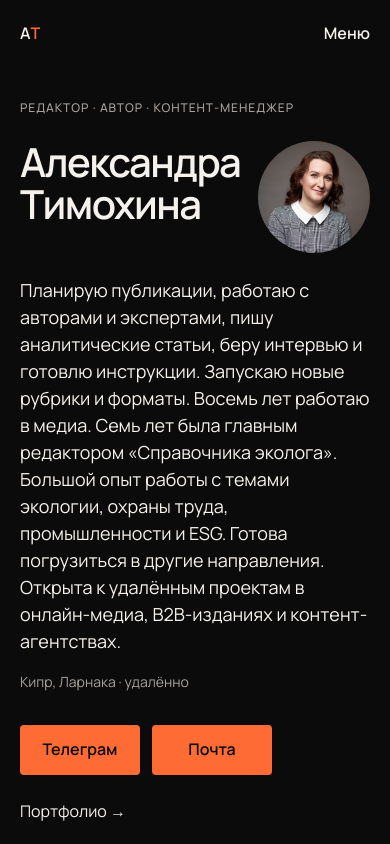
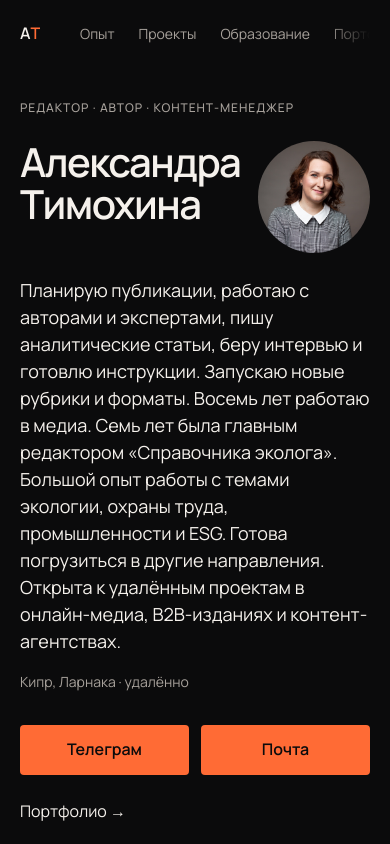
Before and after one commit to Irbis1106/resume, a plain HTML site: page index.html in a window 390 px wide. Shown: the top 844 px of the page. Drawn offline with Linux system fonts and the light colour scheme.

Commit message:
Update resume links and mobile navigation

```diff
--- a/index.html
+++ b/index.html
@@ -10,7 +10,6 @@
     <link rel="preconnect" href="https://fonts.gstatic.com" crossorigin />
     <link href="https://fonts.googleapis.com/css2?family=Manrope:wght@400;500;600&amp;display=swap" rel="stylesheet" />
     <link rel="stylesheet" href="styles.css" />
-    <script src="script.js" defer></script>
   </head>
   <body>
     <a class="skip-link" href="#main">Перейти к содержанию</a>
@@ -18,7 +17,6 @@
     <header class="site-header">
       <div class="container header-inner">
         <a class="wordmark" href="#top" aria-label="К началу страницы">А<span>Т</span></a>
-        <button class="menu-toggle" type="button" aria-expanded="false" aria-controls="main-nav">Меню</button>
         <nav class="main-nav" id="main-nav" aria-label="Основная навигация">
           <a href="#experience">Опыт</a>
           <a href="#projects">Проекты</a>
@@ -84,7 +82,7 @@
 
           <article class="experience-item grid">
             <div class="experience-content">
-              <p class="entry-title">Главный редактор <a href="https://www.profiz.ru/eco/">«Справочник эколога»</a></p>
+              <p class="entry-title">Главный редактор <a href="https://www.profiz.ru/eco/8_2024/">«Справочник эколога»</a></p>
               <p class="entry-date">Сентябрь 2017 — сентябрь 2024</p>
               <div class="experience-columns">
                 <div class="work-group">
@@ -162,12 +160,12 @@
             <p>Готовила материалы о жизни на Кипре и услугах в сфере красоты. Среди публикаций — материал об организации сопровождения и помощи пожилым людям.</p>
           </article>
           <article class="project-entry">
-            <p class="entry-title">Автор <a href="https://www.ot-media.ru/">«ОТ Медиа»</a></p>
+            <p class="entry-title">Автор <a href="https://www.ot-media.ru/author/aleksandra-timokhina">«ОТ Медиа»</a></p>
             <p class="entry-meta">2025</p>
             <p>Готовила статьи об охране труда, промышленной безопасности и развитии культуры безопасности. Работала с отраслевой информацией, историческими материалами и экспертными источниками.</p>
           </article>
           <article class="project-entry">
-            <p class="entry-title">Редактор <a href="https://corp.vkcyprus.com/health-beauty-sport/">Health &amp; Beauty Forum Cyprus</a></p>
+            <p class="entry-title">Редактор <a href="https://hbcyprus.com/ru">Health &amp; Beauty Forum Cyprus</a></p>
             <p class="entry-meta">2025</p>
             <p>Работала над содержанием и редактурой журнала форума на английском языке: готовила тексты к публикации и участвовала в подготовке печатного издания.</p>
           </article>
@@ -221,7 +219,7 @@
           <div class="education-item">
             <p class="education-title">Школа редакторов Бюро Горбунова</p>
             <p class="entry-date">Ноябрь 2026</p>
-            <p><a href="https://bureau.ru/school/editors/diploma/23/aleksandra-timohina/">Диплом</a></p>
+            <p><a href="https://bureau.ru/school/editors/diploma/23/aleksandra-timohina/">Три ступени, диплом</a></p>
           </div>
           <div class="education-item">
             <p class="education-title">Агентство «Сделаем»</p>
--- a/styles.css
+++ b/styles.css
@@ -46,7 +46,6 @@ body {
   line-height: 1.6;
   text-rendering: optimizeLegibility;
 }
-body.menu-open { overflow: hidden; }
 a {
   color: inherit;
   text-decoration-thickness: 1px;
@@ -61,6 +60,10 @@ a:focus-visible, button:focus-visible { outline: 2px solid var(--text-primary);
   text-decoration-color: transparent;
   text-decoration-thickness: 1px;
   text-underline-offset: 0.2em;
+}
+.entry-title a {
+  text-decoration-color: currentColor;
+  text-decoration-thickness: 0.1px;
 }
 .entry-title a:hover, .main-nav a:hover, .footer-inner a:hover { text-decoration-color: currentColor; }
 p, h1, h2, figure, ul, dl, dd { margin: 0; }
@@ -84,12 +87,12 @@ strong { color: var(--text-primary); font-weight: 600; }
 
 .site-header { position: relative; z-index: 20; padding-block: var(--space-6); }
 .header-inner, .footer-inner { display: flex; align-items: center; justify-content: space-between; gap: var(--space-6); }
+.header-inner { min-width: 0; }
 .wordmark { min-width: 44px; min-height: 44px; display: inline-flex; align-items: center; font-weight: 600; text-decoration: none; }
 .wordmark span { color: var(--accent); }
-.main-nav { display: flex; align-items: center; gap: var(--space-8); }
+.main-nav { min-width: 0; display: flex; align-items: center; justify-content: flex-end; gap: var(--space-8); }
 .main-nav a { min-height: 44px; display: inline-flex; align-items: center; color: var(--text-secondary); font-size: var(--font-secondary); }
 .main-nav a:hover { color: var(--text-primary); }
-.menu-toggle { display: none; min-height: 44px; padding: 0; border: 0; background: transparent; color: var(--text-primary); font: inherit; font-weight: 600; }
 
 .hero {
   min-height: auto;
@@ -288,17 +291,28 @@ strong { color: var(--text-primary); font-weight: 600; }
     --hero-portrait-size: 112px;
   }
   .site-header { padding-block: var(--space-3); }
-  .menu-toggle { display: inline-flex; align-items: center; }
-  .main-nav { position: fixed; inset: 68px 0 0; display: none; flex-direction: column; align-items: stretch; gap: 0; padding: var(--space-6) var(--page-gutter) var(--space-8); background: var(--bg-primary); }
-  .main-nav.is-open { display: flex; }
-  .main-nav a { min-height: 48px; font-size: var(--font-body); }
+  .header-inner { gap: var(--space-4); }
+  .main-nav {
+    position: static;
+    flex: 1 1 auto;
+    justify-content: flex-start;
+    gap: var(--space-6);
+    overflow-x: auto;
+    overscroll-behavior-inline: contain;
+    padding-right: 48px;
+    scrollbar-width: none;
+    -webkit-mask-image: linear-gradient(to right, #000 0, #000 calc(100% - 44px), transparent 100%);
+    mask-image: linear-gradient(to right, #000 0, #000 calc(100% - 44px), transparent 100%);
+  }
+  .main-nav::-webkit-scrollbar { display: none; }
+  .main-nav a { flex: 0 0 auto; min-height: 44px; font-size: var(--font-secondary); }
   .entry-title a { text-decoration-color: currentColor; }
   .hero { min-height: auto; grid-template-columns: repeat(4, minmax(0, 1fr)); padding-block: var(--space-8) var(--space-12); }
   .hero-copy { grid-column: 1 / -1; }
   .hero-heading-row { justify-content: space-between; gap: var(--space-2); }
   .hero-lead { margin-top: var(--space-6); }
   .contact-actions { display: flex; flex-wrap: nowrap; }
-  .button { width: auto; }
+  .button { min-width: 0; width: auto; flex: 1 1 0; }
   .section-title, .project-grid, .education-grid, .language-list, .contact-copy { max-width: none; margin-left: 0; padding-left: 0; }
   .section-title { margin-bottom: var(--space-8); }
   #education-title { white-space: normal; }
```
Also changed, not shown: portfolio.html (+2 -2 lines).
